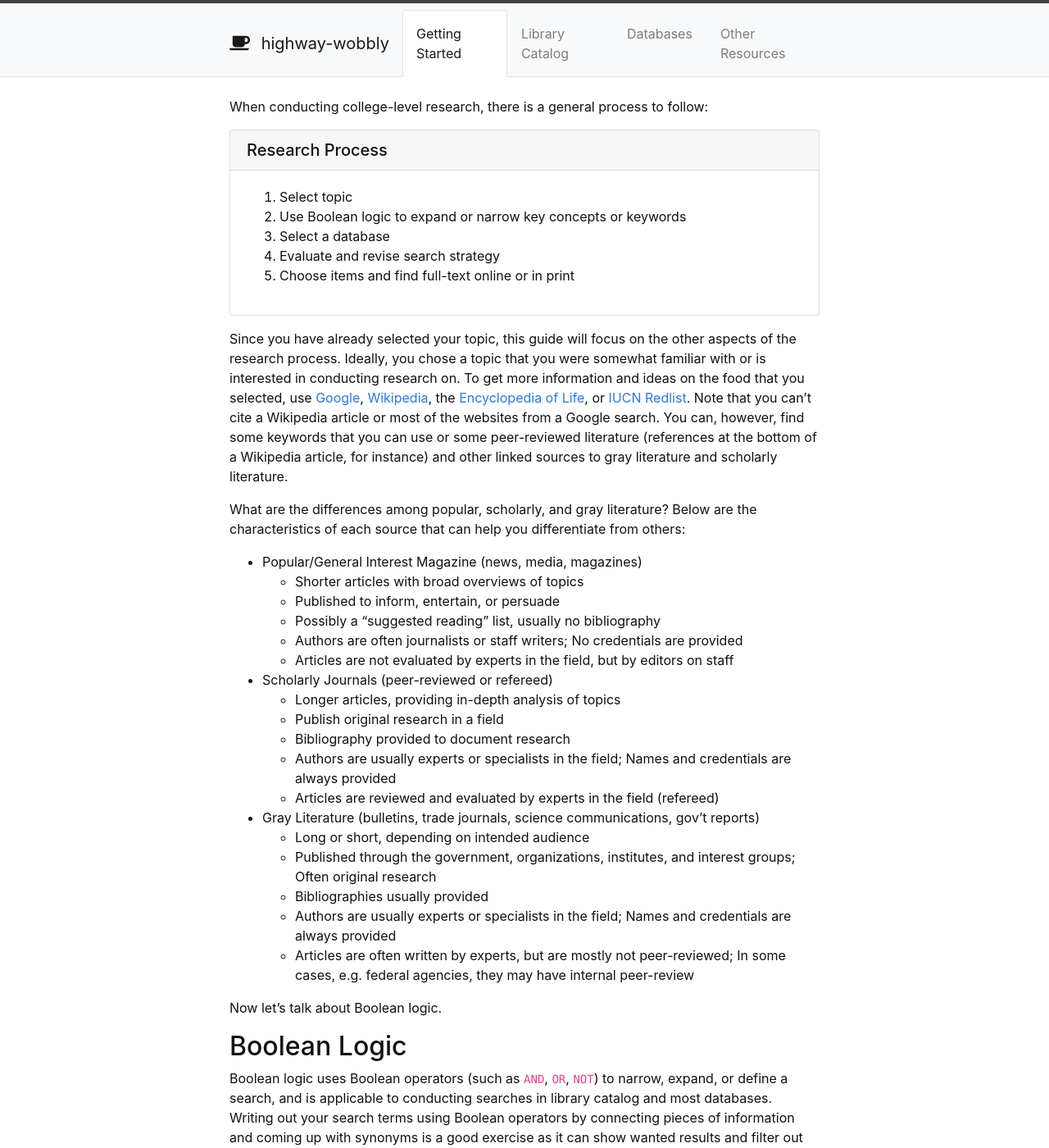
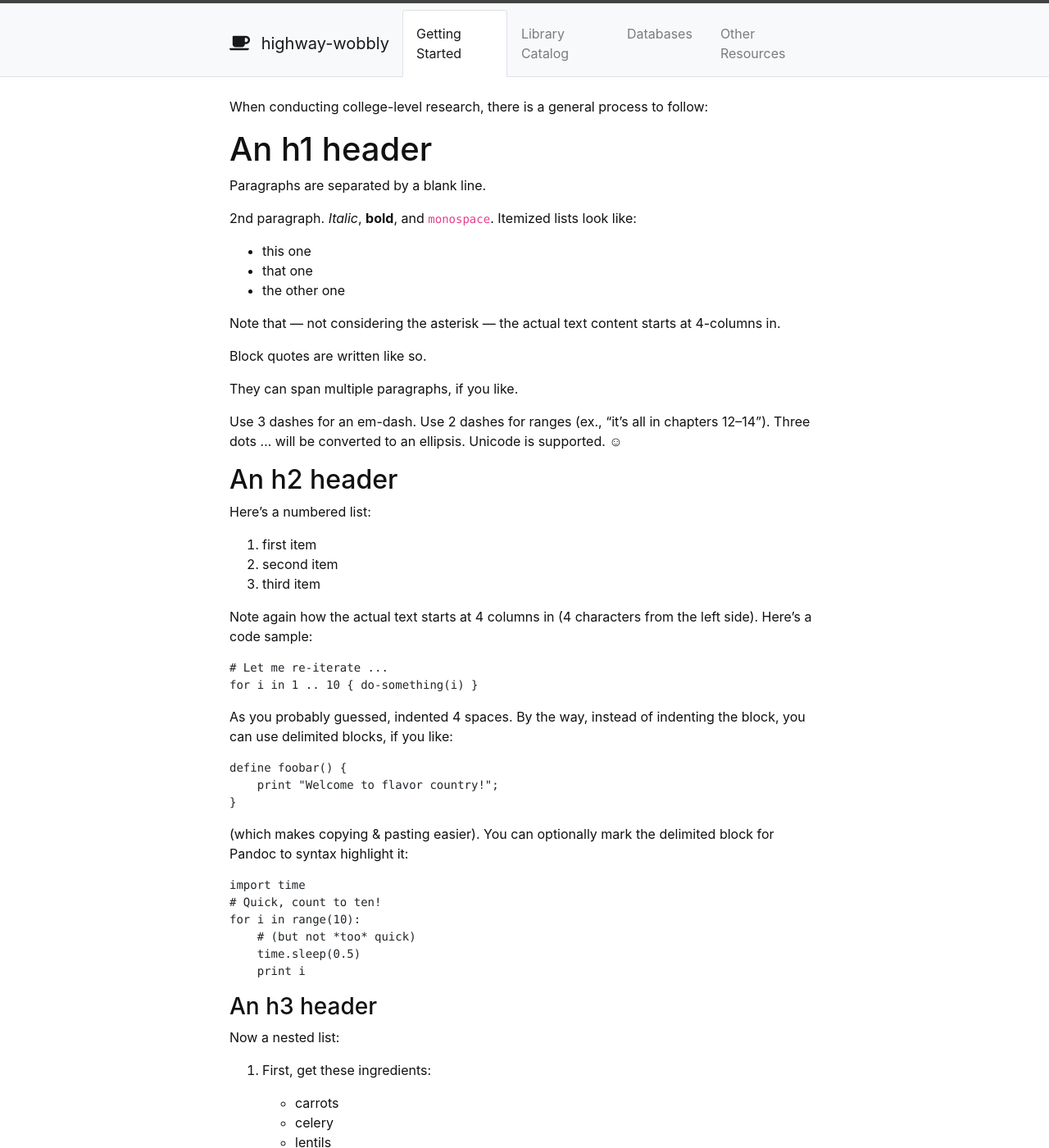
Before and after one commit to DickTurpshead/highway-wobbly, a Jekyll site: the page built from content/1-Getting-Started.md, in a window 1280 px wide and 1400 px high. Shown: the whole window at 82% size. Built offline with Jekyll 4.4.1, drawn with Linux system fonts in a browser that asks for light colours; some of the changed text lies outside the part shown.

Commit message:
Update 1-Getting-Started.md

```diff
--- a/content/1-Getting-Started.md
+++ b/content/1-Getting-Started.md
@@ -5,41 +5,181 @@ nav: true
 
 When conducting college-level research, there is a general process to follow:
 
-{% capture text %}
 
-1. Select topic
-2. Use Boolean logic to expand or narrow key concepts or keywords
-3. Select a database
-4. Evaluate and revise search strategy
-5. Choose items and find full-text online or in print
+An h1 header
+============
 
-{% endcapture %}
+Paragraphs are separated by a blank line.
 
-{% include card.md text=text header="Research Process" %}
+2nd paragraph. *Italic*, **bold**, and `monospace`. Itemized lists
+look like:
 
-Since you have already selected your topic, this guide will focus on the other aspects of the research process. Ideally, you chose a topic that you were somewhat familiar with or is interested in conducting research on. To get more information and ideas on the food that you selected, use <a href="https://www.google.com/" target="_blank" rel="noopener">Google</a>, <a href="https://www.wikipedia.org/" target="_blank" rel="noopener">Wikipedia</a>, the <a href="https://www.eol.org/" target="_blank" rel="noopener">Encyclopedia of Life</a>, or <a href="http://www.iucnredlist.org/" target="_blank" rel="noopener">IUCN Redlist</a>. Note that you can't cite a Wikipedia article or most of the websites from a Google search. You can, however, find some keywords that you can use or some peer-reviewed literature (references at the bottom of a Wikipedia article, for instance) and other linked sources to gray literature and scholarly literature.
+  * this one
+  * that one
+  * the other one
 
-What are the differences among popular, scholarly, and gray literature? Below are the characteristics of each source that can help you differentiate from others:
-* Popular/General Interest Magazine (news, media, magazines)
-    + Shorter articles with broad overviews of topics
-    + Published to inform, entertain, or persuade
-    + Possibly a “suggested reading” list, usually no bibliography
-    + Authors are often journalists or staff writers; No credentials are provided
-    + Articles are not evaluated by experts in the field, but by editors on staff
-* Scholarly Journals (peer-reviewed or refereed)
-    + Longer articles, providing in-depth analysis of topics
-    + Publish original research in a field
-    + Bibliography provided to document research
-    + Authors are usually experts or specialists in the field; Names and credentials are always provided
-    + Articles are reviewed and evaluated by experts in the field (refereed)
-* Gray Literature (bulletins, trade journals, science communications, gov’t reports)
-    + Long or short, depending on intended audience
-    + Published through the government, organizations, institutes, and interest groups; Often original research
-    + Bibliographies usually provided
-    + Authors are usually experts or specialists in the field; Names and credentials are always provided
-    + Articles are often written by experts, but are mostly not peer-reviewed; In some cases, e.g. federal agencies, they may have internal peer-review
+Note that --- not considering the asterisk --- the actual text
+content starts at 4-columns in.
 
-Now let’s talk about Boolean logic.
+> Block quotes are
+> written like so.
+>
+> They can span multiple paragraphs,
+> if you like.
+
+Use 3 dashes for an em-dash. Use 2 dashes for ranges (ex., "it's all
+in chapters 12--14"). Three dots ... will be converted to an ellipsis.
+Unicode is supported. ☺
+
+
+
+An h2 header
+------------
+
+Here's a numbered list:
+
+ 1. first item
+ 2. second item
+ 3. third item
+
+Note again how the actual text starts at 4 columns in (4 characters
+from the left side). Here's a code sample:
+
+    # Let me re-iterate ...
+    for i in 1 .. 10 { do-something(i) }
+
+As you probably guessed, indented 4 spaces. By the way, instead of
+indenting the block, you can use delimited blocks, if you like:
+
+~~~
+define foobar() {
+    print "Welcome to flavor country!";
+}
+~~~
+
+(which makes copying & pasting easier). You can optionally mark the
+delimited block for Pandoc to syntax highlight it:
+
+~~~python
+import time
+# Quick, count to ten!
+for i in range(10):
+    # (but not *too* quick)
+    time.sleep(0.5)
+    print i
+~~~
+
+
+
+### An h3 header ###
+
+Now a nested list:
+
+ 1. First, get these ingredients:
+
+      * carrots
+      * celery
+      * lentils
+
+ 2. Boil some water.
+
+ 3. Dump everything in the pot and follow
+    this algorithm:
+
+        find wooden spoon
+        uncover pot
+        stir
+        cover pot
+        balance wooden spoon precariously on pot handle
+        wait 10 minutes
+        goto first step (or shut off burner when done)
+
+    Do not bump wooden spoon or it will fall.
+
+Notice again how text always lines up on 4-space indents (including
+that last line which continues item 3 above).
+
+Here's a link to [a website](http://foo.bar), to a [local
+doc](local-doc.html), and to a [section heading in the current
+doc](#an-h2-header). Here's a footnote [^1].
+
+[^1]: Footnote text goes here.
+
+Tables can look like this:
+
+size  material      color
+----  ------------  ------------
+9     leather       brown
+10    hemp canvas   natural
+11    glass         transparent
+
+Table: Shoes, their sizes, and what they're made of
+
+(The above is the caption for the table.) Pandoc also supports
+multi-line tables:
+
+--------  -----------------------
+keyword   text
+--------  -----------------------
+red       Sunsets, apples, and
+          other red or reddish
+          things.
+
+green     Leaves, grass, frogs
+          and other things it's
+          not easy being.
+--------  -----------------------
+
+A horizontal rule follows.
+
+***
+
+Here's a definition list:
+
+apples
+  : Good for making applesauce.
+oranges
+  : Citrus!
+tomatoes
+  : There's no "e" in tomatoe.
+
+Again, text is indented 4 spaces. (Put a blank line between each
+term/definition pair to spread things out more.)
+
+Here's a "line block":
+
+| Line one
+|   Line too
+| Line tree
+
+and images can be specified like so:
+
+![example image](example-image.jpg "An exemplary image")
+
+Inline math equations go in like so: $\omega = d\phi / dt$. Display
+math should get its own line and be put in in double-dollarsigns:
+
+$$I = \int \rho R^{2} dV$$
+
+And note that you can backslash-escape any punctuation characters
+which you wish to be displayed literally, ex.: \`foo\`, \*bar\*, etc.
+
+
+
+
+
+
+
+
+
+
+
+
+
+
+
+
+## Now let’s talk about Boolean logic.
 
 ## Boolean Logic
 
```
